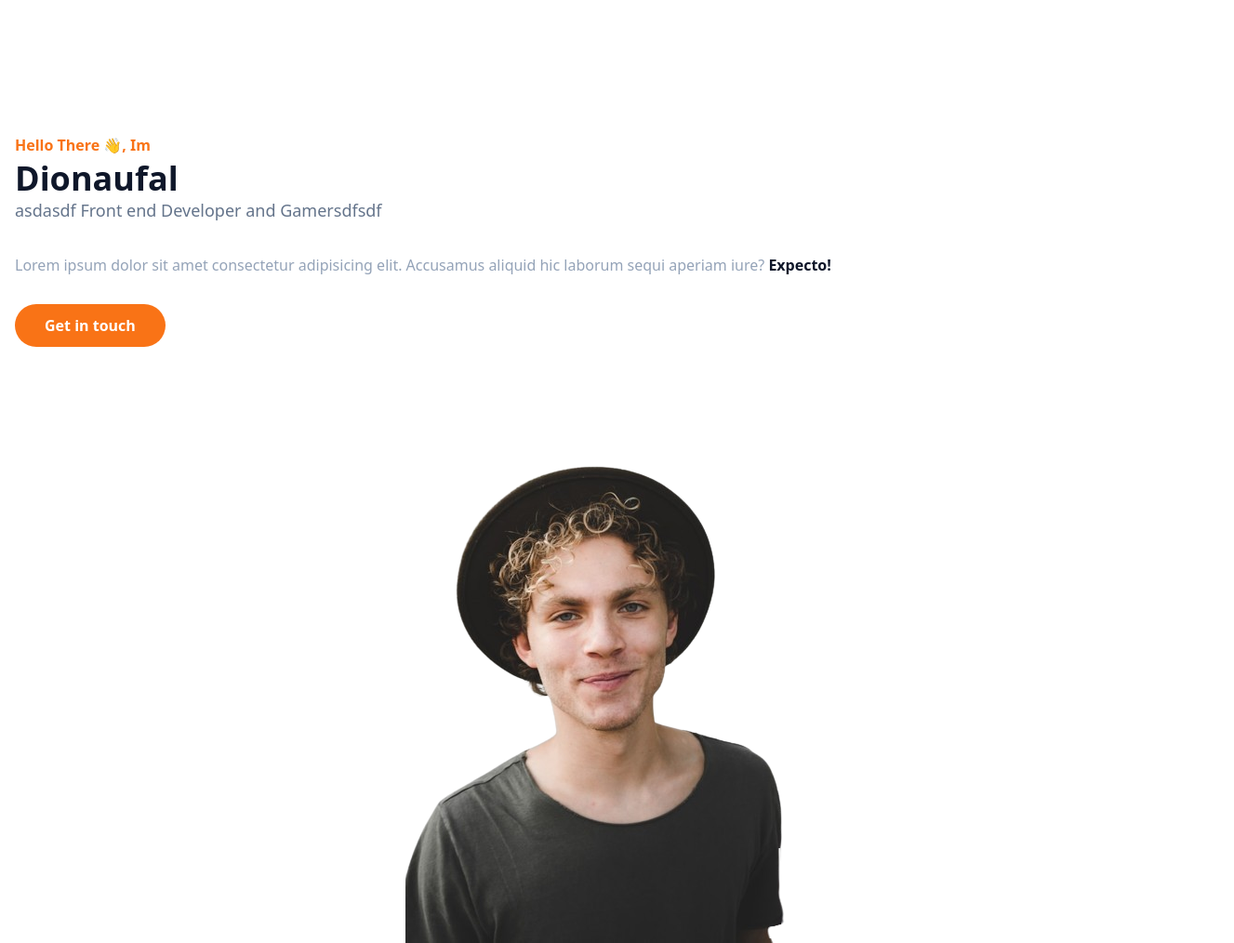
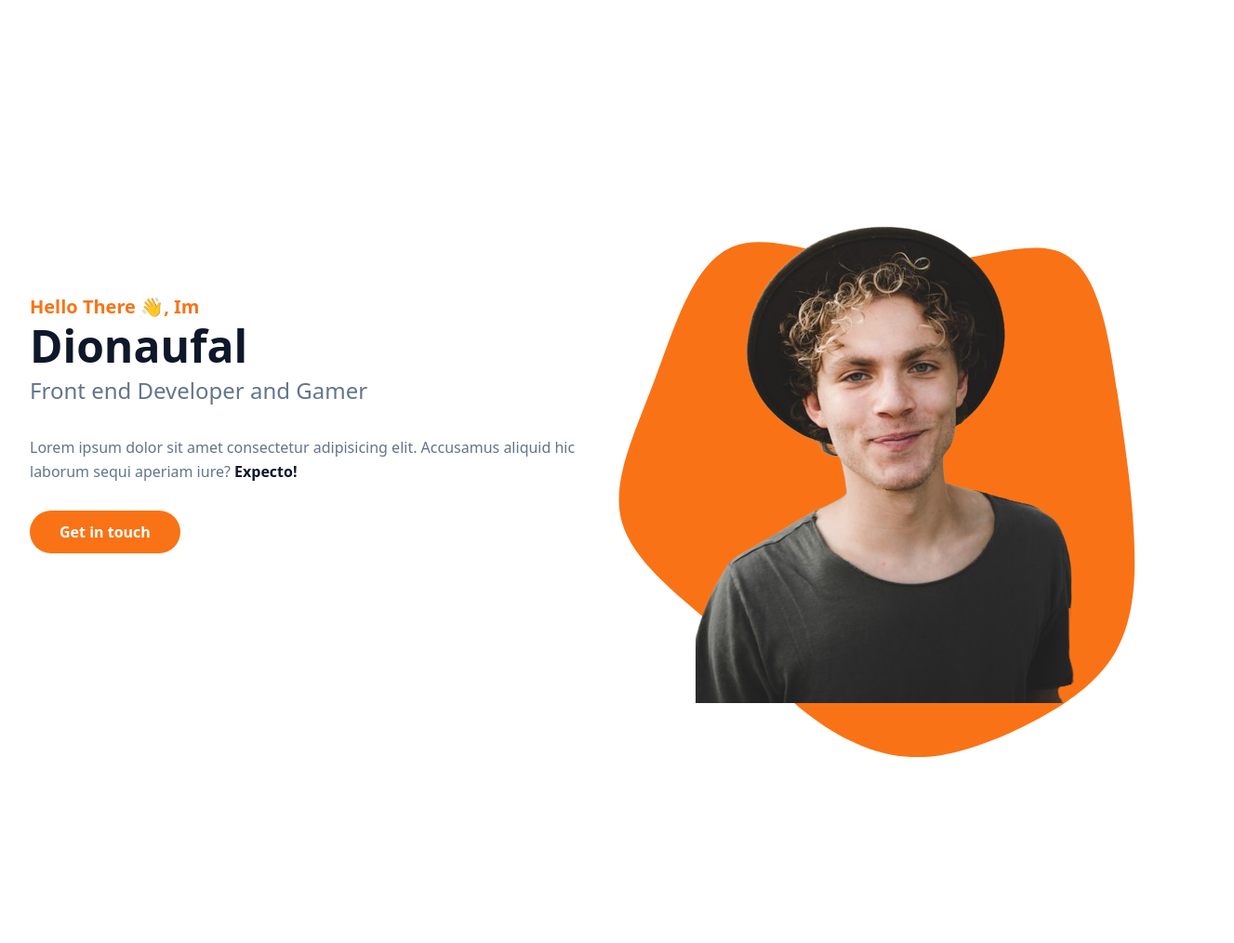
Before and after one commit to DevPadd/portofolio-using-tailwind, a website: page index.html in a window 1280 px wide. Shown: the whole page at 93% size, 1327 px wide, since content can reach past the window. After the commit the page ends 831 px from the top, so only its background shows below. Drawn offline with Linux system fonts and the light colour scheme.

Commit message:
finished hero section

```diff
--- a/index.html
+++ b/index.html
@@ -6,24 +6,28 @@
         <title>Portofolio</title>
         <link href="./dist/output.css" rel="stylesheet" />
     </head>
-    <body>
+    <body class="overflow-x-hidden">
         <!-- Hero section start -->
         <section id="home" class="pt-36">
             <div class="container">
                 <div class="flex flex-wrap">
-                    <div class="w-full self-center px-4">
-                        <h1 class="text-base font-semibold text-primary">
+                    <div class="w-full self-center px-4 lg:w-1/2">
+                        <h1
+                            class="text-base font-semibold text-primary md:text-xl"
+                        >
                             Hello There 👋, Im
                             <span
-                                class="text-4xl text-dark block font-bold mt-1"
+                                class="text-4xl lg:text-5xl text-dark block font-bold mt-1 mb-2"
                                 >Dionaufal</span
                             >
                         </h1>
-                        <h2 class="font-medium text-slate-500 text-lg mb-5">
-                            asdasdf Front end Developer and Gamersdfsdf
+                        <h2
+                            class="font-medium text-slate-500 text-lg mb-5 lg:text-2xl"
+                        >
+                            Front end Developer and Gamer
                         </h2>
                         <p
-                            class="font-medium text-slate-400 mb-10 mt-8 leading-relaxed"
+                            class="font-medium text-slate-500 mb-10 mt-8 leading-relaxed"
                         >
                             Lorem ipsum dolor sit amet consectetur adipisicing
                             elit. Accusamus aliquid hic laborum sequi aperiam
@@ -32,17 +36,33 @@
                         </p>
                         <a
                             href="#"
-                            class="bg-primary font-semibold text-white text-base px-8 py-3 rounded-full hover:shadow-lg hover:opacity-90"
+                            class="bg-primary font-semibold text-white text-base px-8 py-3 rounded-full transition-all ease-in-out hover:shadow-lg hover:opacity-90"
                             >Get in touch</a
                         >
                     </div>
-                    <div class="w-full px-4 self-end">
-                        <div class="mt-10">
+                    <div class="w-full px-4 self-end lg:w-1/2">
+                        <div class="mt-2 relative lg:mt-0 lg:right-0">
                             <img
                                 src="dist/img/hero.png"
                                 alt="hero.png"
                                 class="max-w-full mx-auto"
                             />
+                            <span
+                                class="absolute bottom-0 -z-10 left-1/2 -translate-x-1/2 md:scale-125"
+                            >
+                                <svg
+                                    width="600"
+                                    height="600"
+                                    viewBox="0 0 200 200"
+                                    xmlns="http://www.w3.org/2000/svg"
+                                >
+                                    <path
+                                        fill="#f97316"
+                                        d="M41.9,-71.7C51.3,-67.1,53.8,-49.8,55.9,-35.8C58,-21.7,59.6,-10.9,60.2,0.4C60.9,11.6,60.6,23.2,55.5,32.1C50.4,41,40.6,47.1,30.6,52C20.5,56.8,10.3,60.3,0.5,59.4C-9.3,58.5,-18.5,53.4,-26.2,47.2C-33.8,40.9,-39.8,33.7,-48.9,25.7C-58,17.7,-70.2,8.8,-73.2,-1.7C-76.2,-12.3,-70,-24.6,-64.6,-39C-59.2,-53.3,-54.5,-69.8,-43.8,-73.7C-33.2,-77.6,-16.6,-69,-0.2,-68.7C16.2,-68.4,32.5,-76.4,41.9,-71.7Z"
+                                        transform="translate(105 130), scale(1.1)"
+                                    />
+                                </svg>
+                            </span>
                         </div>
                     </div>
                 </div>
--- a/package.json
+++ b/package.json
@@ -5,7 +5,8 @@
     "main": "index.js",
     "scripts": {
         "test": "echo \"Error: no test specified\" && exit 1",
-        "dev": "npx tailwindcss -i ./src/input.css -o ./dist/output.css --watch"
+        "build-css": "tailwindcss build -i ./src/input.css -o ./dist/output.css",
+        "watch-css": "tailwindcss build -i ./src/input.css -o ./dist/output.css --watch"
     },
     "keywords": [],
     "author": "",
--- a/tailwind.config.js
+++ b/tailwind.config.js
@@ -1,12 +1,19 @@
 /** @type {import('tailwindcss').Config} */
 module.exports = {
-    content: ["./index.html"],
+    content: ["./*.{html,js}"],
     theme: {
+        container: {
+            center: true,
+            padding: "16px",
+        },
         extend: {
             colors: {
                 primary: "#f97316",
                 dark: "#0f172a",
             },
+            screens: {
+                "2xl": "1320px",
+            },
         },
     },
     plugins: [],
```
Also changed, not shown: dist/output.css.
